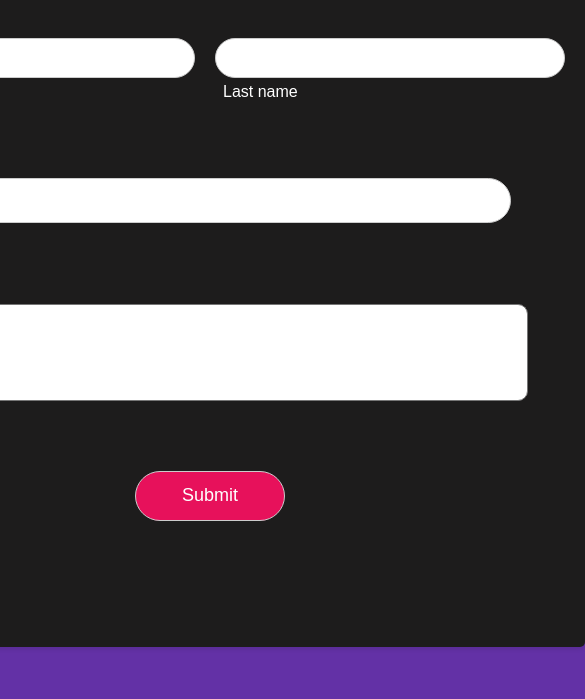
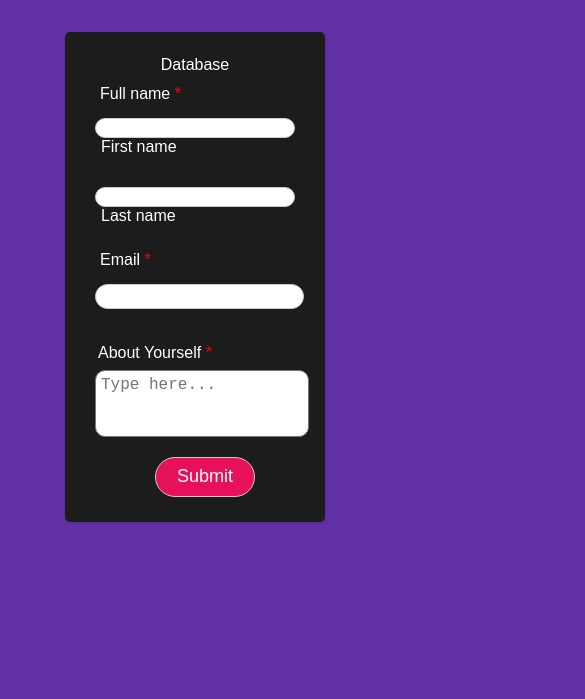
Before and after one commit to CSERiya/Form, a plain HTML site: page index.html in a window 390 px wide. Shown: the part 145-844 px from the top of the page, 585 px wide, since content can reach past the window. Drawn offline with Linux system fonts and the light colour scheme.

Commit message:
responsive

```diff
--- a/index.css
+++ b/index.css
@@ -16,6 +16,8 @@ body {
     padding: 20px;
     width: 800px;
     height: 700px;
+    margin-top: 200px;
+    margin-bottom: 200px;
 }
 
 h1{
@@ -151,3 +153,283 @@ input[type="submit"]:hover {
 input[type="submit"]:disabled {
     cursor: not-allowed;
 }
+
+@media(max-width: 1024px){
+    .container{
+height: 520px;
+width: 550px;
+    }
+    h1{
+        margin-top: 8px;
+        font-weight: 500;
+    }
+    input[type="text"], input[type="submit"] {
+        padding: 5px;
+        margin-bottom: 10px;
+        margin-top: 10px;
+        border-radius: 25px;
+        box-sizing: border-box;
+        margin-left: 10px;
+    }
+    .name{
+        font-size: medium;
+        margin-left: 15px;
+    }
+    .first{
+        width: 250px;
+        height:30px;
+    }
+
+     p{
+        margin-left: 16px;
+        margin-top: -5px;
+    }
+
+    .last{
+        width: 250px;
+        height:30px;
+        margin-left: 7px;
+    }
+
+    .mail{
+        margin-left: 15px;
+        margin-top: 20px;
+        font-size: large;
+    }
+
+    .mailbox{
+        width: 95%;
+        height: 35px;
+    }
+    #name{
+        font-size: medium;
+    }
+
+    #email{
+        font-size: medium;
+    }
+
+    .you{
+        margin-left: 15px;
+        margin-top: 30px;
+        font-size: large;
+    }
+    .expanding-textarea{
+        width: 92%;
+        height: 85px;
+        margin-left: 13px;
+        border-radius: 10px;
+        margin-top: 8px;
+    }
+
+    #textarea{
+            font-size: large;
+            font-weight: 500;
+            padding: 5px;
+    }
+
+    input[type="submit"] {
+        margin-top: 40px;
+        margin-left: 220px;
+        width: 100px;
+        height: 40px;
+        font-size: large;
+        font-weight: 500;
+        font-size: large;
+    }
+
+    input[type="submit"]:hover {
+        transform: scale(1.1);
+    }
+
+}
+
+
+@media(max-width: 800px){
+    .container{
+height: 400px;
+width: 420px;
+    }
+    h1{
+        margin-top: 4px;
+        font-weight: 400;
+    }
+    input[type="text"], input[type="submit"] {
+        padding: 5px;
+        margin-bottom: 5px;
+        margin-top: 5px;
+        border: 1px solid #ccc;
+        border-radius: 25px;
+        box-sizing: border-box;
+        margin-left: 10px;
+    }
+    .name{
+        font-size: medium;
+        margin-left: 15px;
+    }
+    .first{
+        width: 200px;
+        height:20px;
+    }
+
+     p{
+        margin-left: 16px;
+        margin-top: -4px;
+    }
+
+    .last{
+        width: 200px;
+        height:20px;
+        margin-left: 5px;
+    }
+
+    .mail{
+        margin-left: 15px;
+        margin-top: 20px;
+        font-size: medium;
+    }
+
+    .mailbox{
+        width: 95%;
+        height: 25px;
+    }
+    #name{
+        font-size: medium;
+    }
+
+    #email{
+        font-size: medium;
+    }
+
+    .you{
+        margin-left: 15px;
+        margin-top: 30px;
+        font-size: medium;
+    }
+    .expanding-textarea{
+        width: 92%;
+        height: 55px;
+        margin-left: 13px;
+        border-radius: 10px;
+        margin-top: 8px;
+    }
+
+    #textarea{
+            font-size: large;
+            font-weight: 500;
+            padding: 5px;
+    }
+
+    input[type="submit"] {
+        margin-top: 30px;
+        margin-left: 160px;
+        width: 100px;
+        height: 40px;
+        font-size: large;
+        font-weight: 500;
+        font-size: large;
+    }
+
+    input[type="submit"]:hover {
+        transform: scale(1.05);
+    }
+
+}
+
+@media(max-width: 500px){
+    .container{
+height: 450px;
+width: 220px;
+    }
+    h1{
+        margin-top: 4px;
+        font-size: medium;
+        font-weight: 400;
+    }
+    input[type="text"], input[type="submit"] {
+        padding: 5px;
+        margin-bottom: 5px;
+        margin-top: 15px;
+        border: 1px solid #ccc;
+        border-radius: 25px;
+        box-sizing: border-box;
+        margin-left: 10px;
+    }
+
+    .part{
+        display: flex;
+        flex-direction: column;
+    }
+    .name{
+        font-size: medium;
+        margin-left: 15px;
+    }
+    .first{
+        width: 200px;
+        height:20px;
+    }
+
+     p{
+        margin-left: 16px;
+        margin-top: -5px;
+    }
+
+    .last{
+        width: 200px;
+        height:20px;
+        margin-top: -2px;
+        margin-left: 5px;
+    }
+
+    .mail{
+        margin-left: 15px;
+        margin-top: 10px;
+        font-size: medium;
+    }
+
+    .mailbox{
+        width: 95%;
+        height: 25px;
+    }
+    #name{
+        font-size: medium;
+    }
+
+    #email{
+        font-size: medium;
+    }
+
+    .you{
+        margin-left: 13px;
+        margin-top: 30px;
+        font-size: medium;
+    }
+    .expanding-textarea{
+        width: 92%;
+        height: 55px;
+        margin-left: 10px;
+        border-radius: 10px;
+        margin-top: 8px;
+    }
+
+    #textarea{
+            font-size: large;
+            font-weight: 500;
+            padding: 5px;
+    }
+
+    input[type="submit"] {
+        margin-top: 20px;
+        margin-left: 70px;
+        width: 100px;
+        height: 40px;
+        font-size: large;
+        font-weight: 500;
+        font-size: large;
+    }
+
+    input[type="submit"]:hover {
+        transform: scale(1.05);
+    }
+
+}
```
